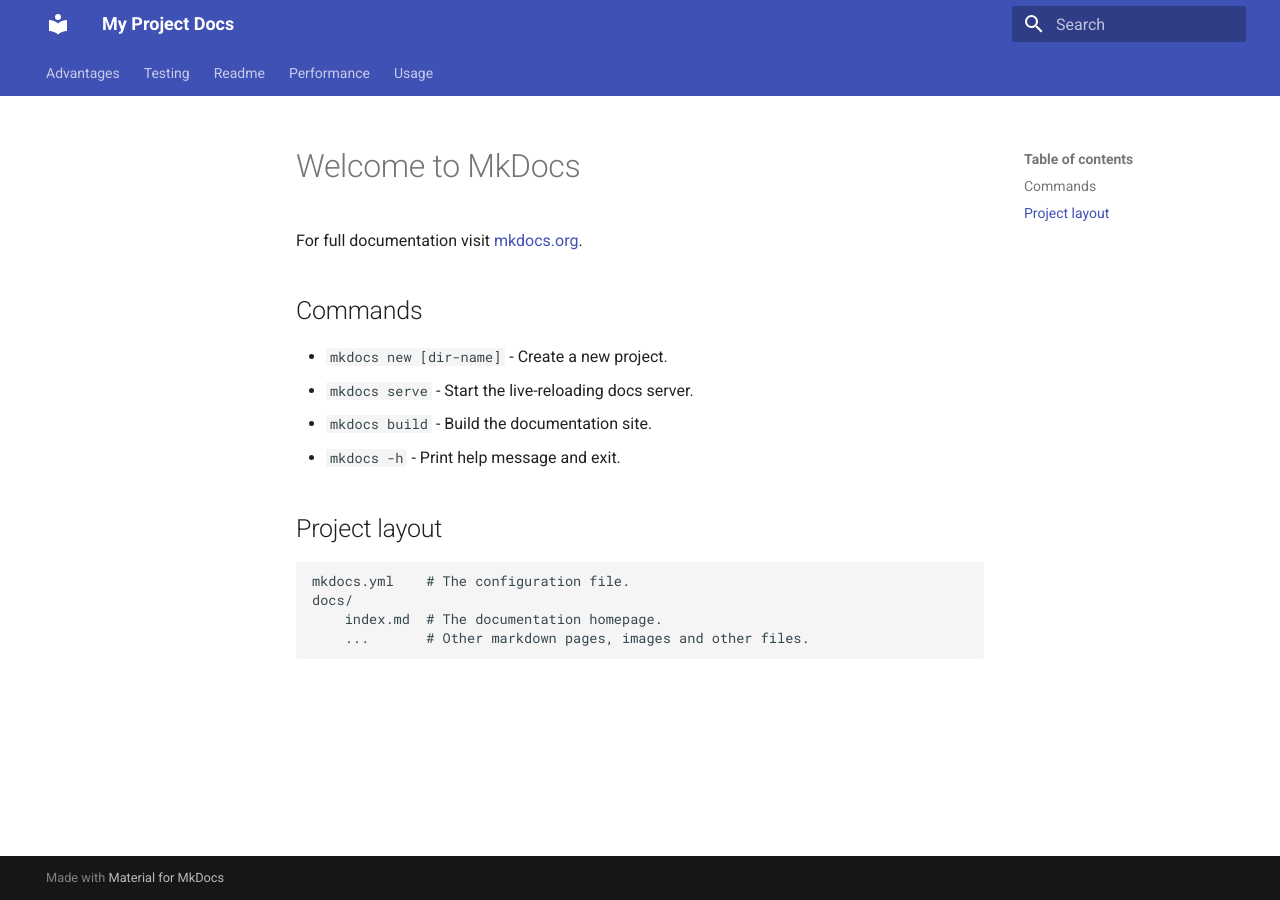
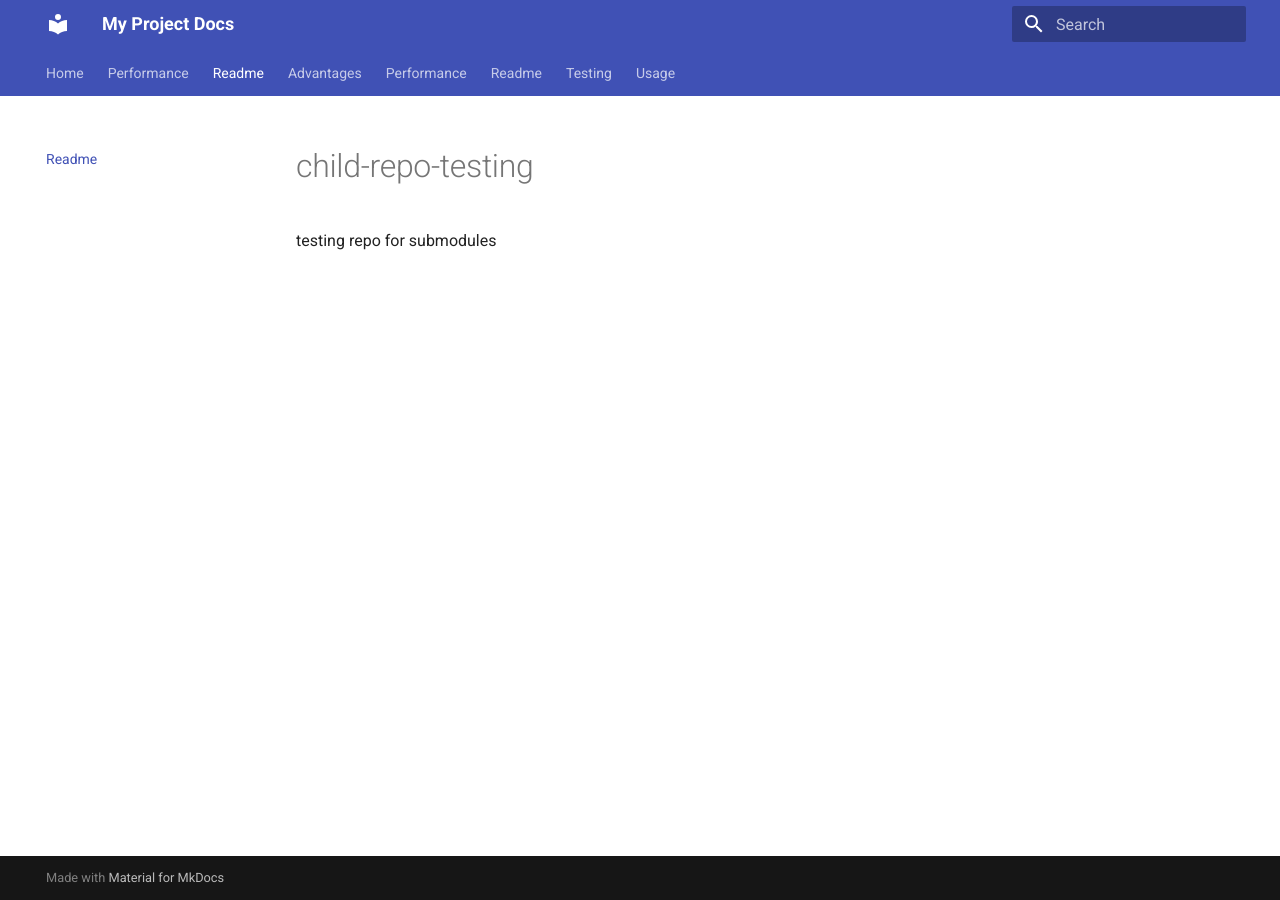
Before and after one commit to Nimra-stellarstack/parent-repo, an MkDocs documentation site: the page built from docs/README.md, in a window 1280 px wide. Built offline with MkDocs 1.6.1 and Material for MkDocs 9.7.7, drawn with Linux system fonts in a browser that asks for light colours.

Commit message:
🔄 Sync docs from child-repo

```diff
--- a/docs/index.md
+++ /dev/null
@@ -1,17 +0,0 @@
-# Welcome to MkDocs
-
-For full documentation visit [mkdocs.org](https://www.mkdocs.org).
-
-## Commands
-
-- `mkdocs new [dir-name]` - Create a new project.
-- `mkdocs serve` - Start the live-reloading docs server.
-- `mkdocs build` - Build the documentation site.
-- `mkdocs -h` - Print help message and exit.
-
-## Project layout
-
-    mkdocs.yml    # The configuration file.
-    docs/
-        index.md  # The documentation homepage.
-        ...       # Other markdown pages, images and other files.
--- a/docs/test.md
+++ /dev/null
@@ -1 +0,0 @@
-this is testing of sub
--- a/mkdocs.yml
+++ b/mkdocs.yml
@@ -4,8 +4,11 @@ theme:
   features:
   - navigation.tabs
 nav:
+- Home: index.md
+- Performance: Performance.md
+- Readme: README.md
 - Advantages: advantages.md
+- Performance: performance.md
+- Readme: readme.md
 - Testing: testing.md
-- Readme: readme.md
-- Performance: Performance.md
 - Usage: usage.md
```
Also changed, not shown: docs/performance.md (added, +1 -0 lines), docs/working.md (deleted, +0 -31 lines).
